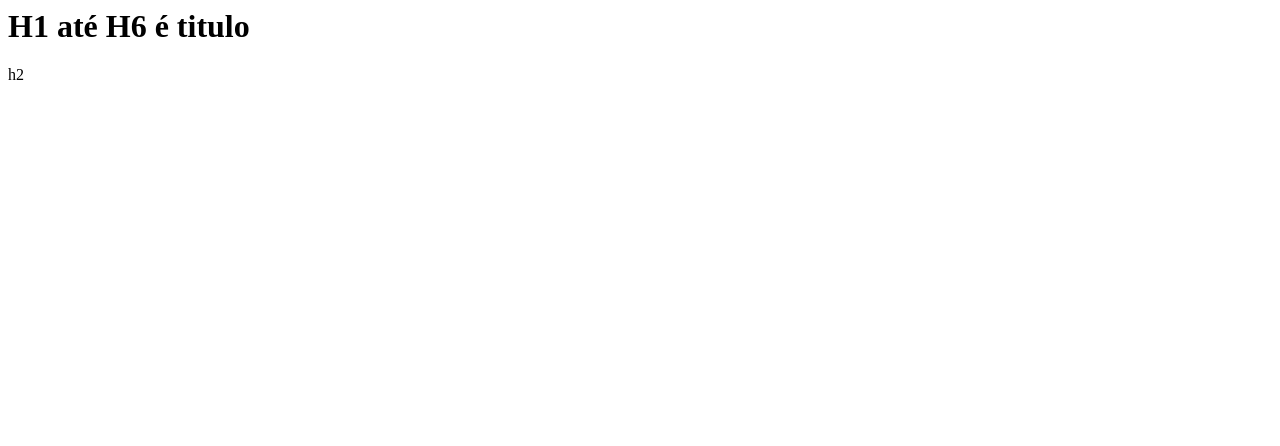
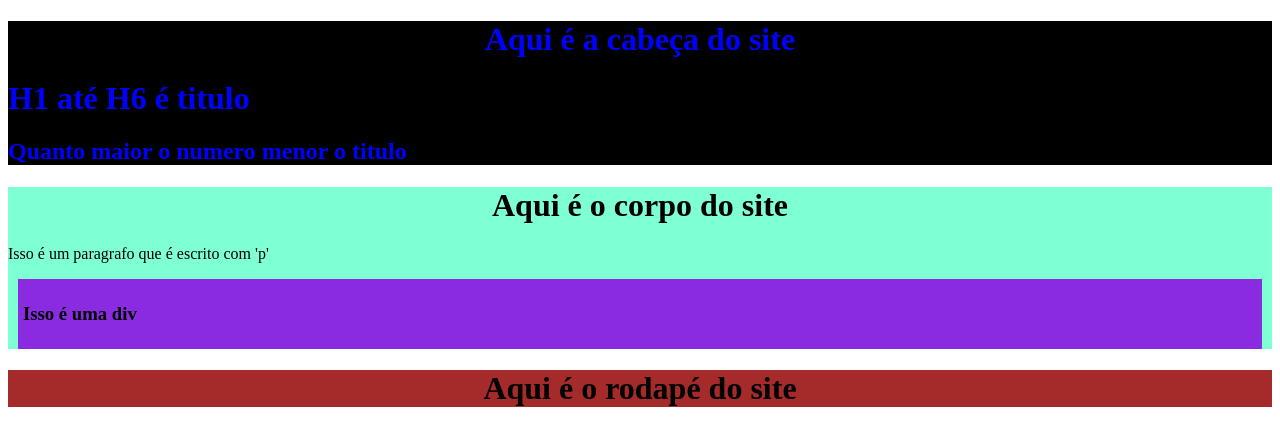
Before and after one commit to PedroFranzoi/resumo, a plain HTML site: page index.html in a window 1280 px wide. Drawn offline with Linux system fonts and the light colour scheme.

Commit message:
Mudado o doc para !doc

```diff
--- a/index.html
+++ b/index.html
@@ -1,20 +1,34 @@
+<!DOCTYPE html>
 <html lang="en">
 <head>
     <meta charset="UTF-8">
     <meta name="viewport" content="width=device-width, initial-scale=1.0">
+    <link rel="stylesheet" href="style.css">
+    <script src="script.js"></script>
+
     <title>Resumo da prova</title>
+
 </head>
 <body>
     <header>
+        <h1 class="centro"> Aqui é a cabeça do site</h1>
+
         <h1>H1 até H6 é titulo</h1>
-        h2
+        <h2>Quanto maior o numero menor o titulo</h2>
+
     </header>
 
     <main>
+        <h1 class="centro">Aqui é o corpo do site</h1>
+        <p>Isso é um paragrafo que é escrito com 'p'</p>
+        <div id="divisao">
+            <h3>Isso é uma div</h3>
+        </div>
 
     </main>
 
     <footer>
+        <h1 class="centro">Aqui é o rodapé do site</h1>
 
     </footer>
 
--- a/style.css
+++ b/style.css
@@ -0,0 +1,25 @@
+body{
+
+}
+
+header{
+    color: blue;
+    background-color: black;
+}
+main{
+    background-color: aquamarine;
+}
+footer{
+    background-color: brown;
+}
+
+.centro{
+    text-align: center;
+}
+
+#divisao{
+    background-color: blueviolet;
+    margin: 10px;
+    border: 20px;
+    padding: 5px;
+}
```
